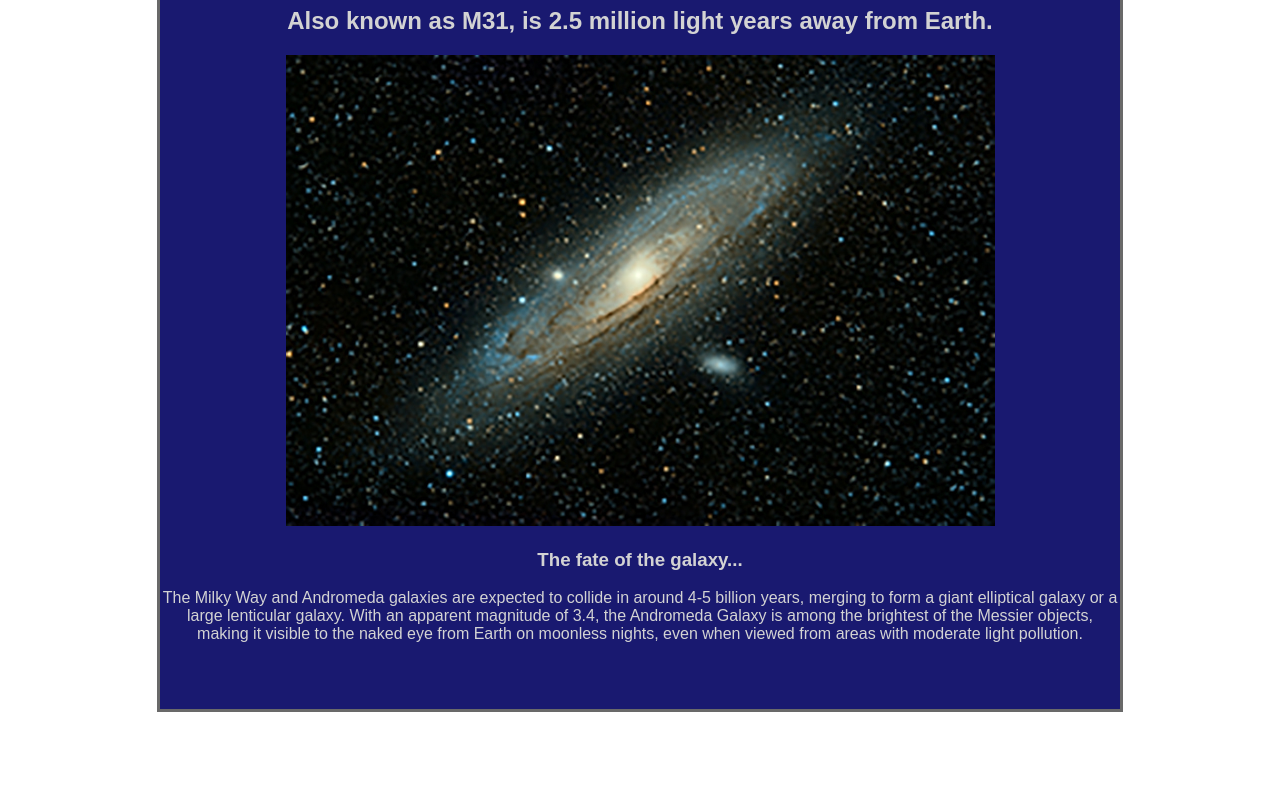
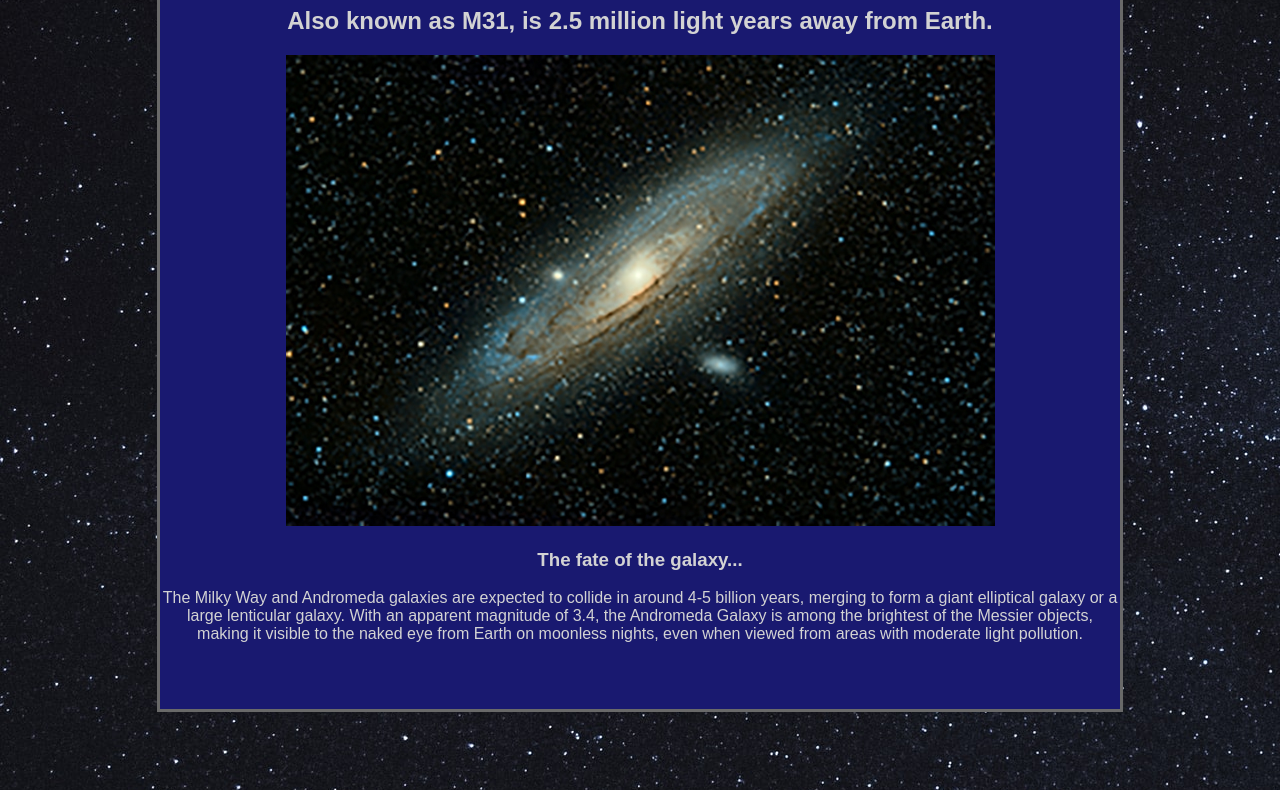
Before and after one commit to rochelle67/kriewaldtro.github.io, a plain HTML site: page index.html in a window 1280 px wide. Shown: the part 221-1011 px from the top of the page. Drawn offline with Linux system fonts and the light colour scheme.

Commit message:
Update style.css

```diff
--- a/style.css
+++ b/style.css
@@ -1,5 +1,5 @@
 body {
-	background-image: url('websiteimages/background.jpeg');
+	background-image: url('background.jpeg');
 }
 h1, h2, h3, h4, h5, p {
 	font-family:  Futura,sans-serif;
```
